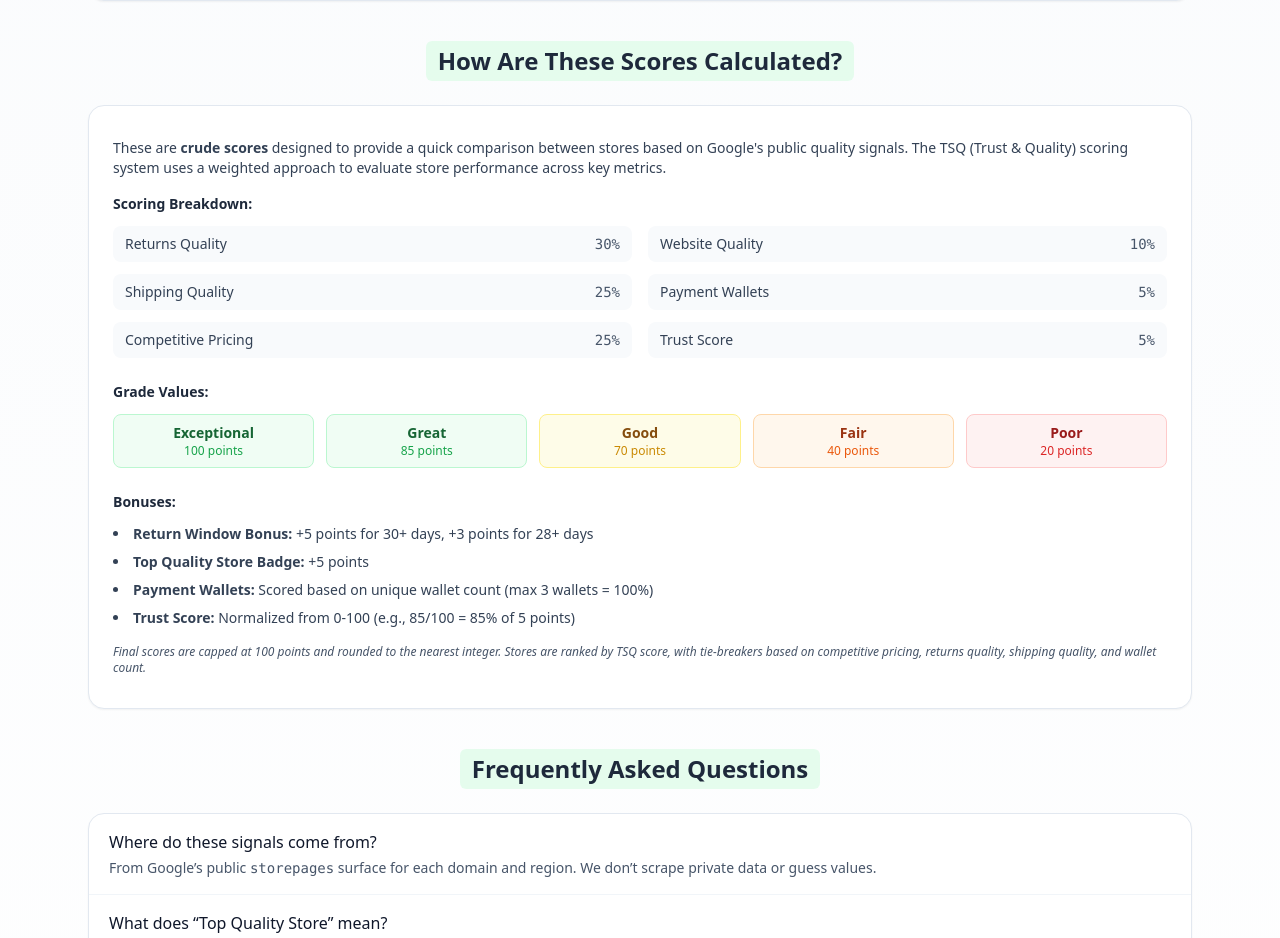
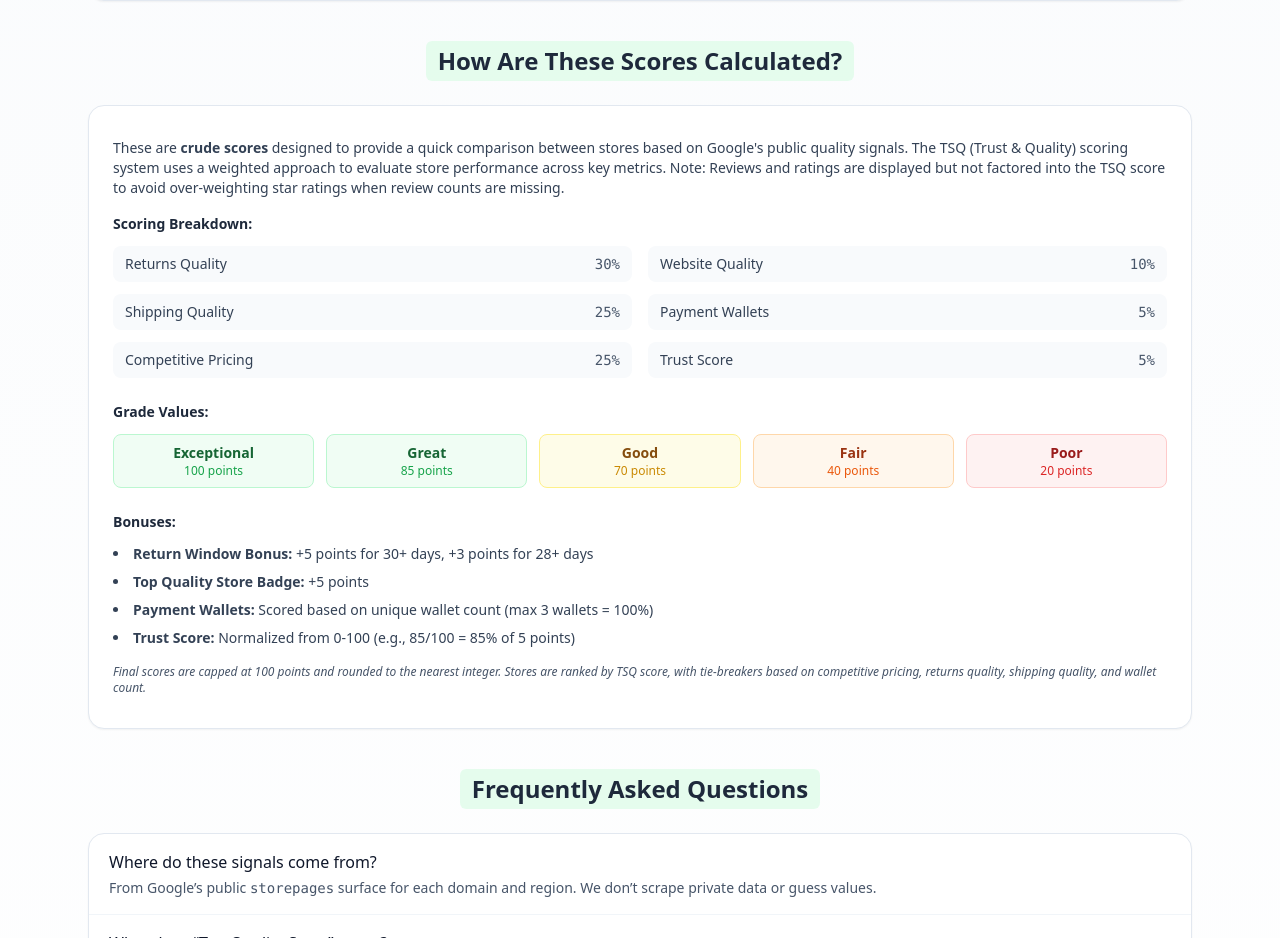
Before and after one commit to carlhendy/tsq-compartpr, a Next.js app: page / in a window 1280 px wide. Shown: the part 920-1858 px from the top of the page. Built offline with nearby package versions, Linux system fonts and the light colour scheme.

Commit message:
Add files via upload

```diff
--- a/app/page.tsx
+++ b/app/page.tsx
@@ -545,6 +545,7 @@ export default function Page() {
             <p className="text-slate-700 mb-4 text-sm">
               These are <strong>crude scores</strong> designed to provide a quick comparison between stores based on Google's public quality signals.
               The TSQ (Trust & Quality) scoring system uses a weighted approach to evaluate store performance across key metrics.
+              Note: Reviews and ratings are displayed but not factored into the TSQ score to avoid over-weighting star ratings when review counts are missing.
             </p>
 
             <h3 className="text-sm font-semibold text-slate-800 mb-3">Scoring Breakdown:</h3>
```
